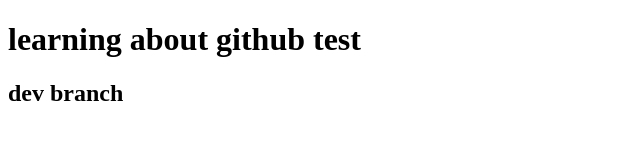
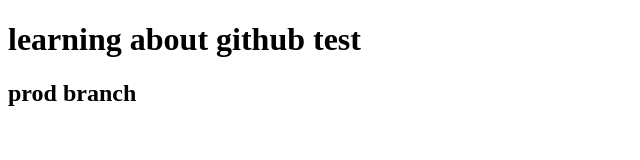
Before and after one commit to AniketYadav6/Test-Git, a plain HTML site: page index.html in a window 1280 px wide. Shown: the full height of the page, 0-640 px from the left. Drawn offline with Linux system fonts and the light colour scheme.

Commit message:
Prod commit 1

```diff
--- a/index.html
+++ b/index.html
@@ -7,6 +7,6 @@
 </head>
 <body>
     <h1>learning about github test</h1>
-    <h2>dev branch</h2>
+    <h2>prod branch</h2>
 </body>
 </html>
```
Also changed, not shown: first.txt.
